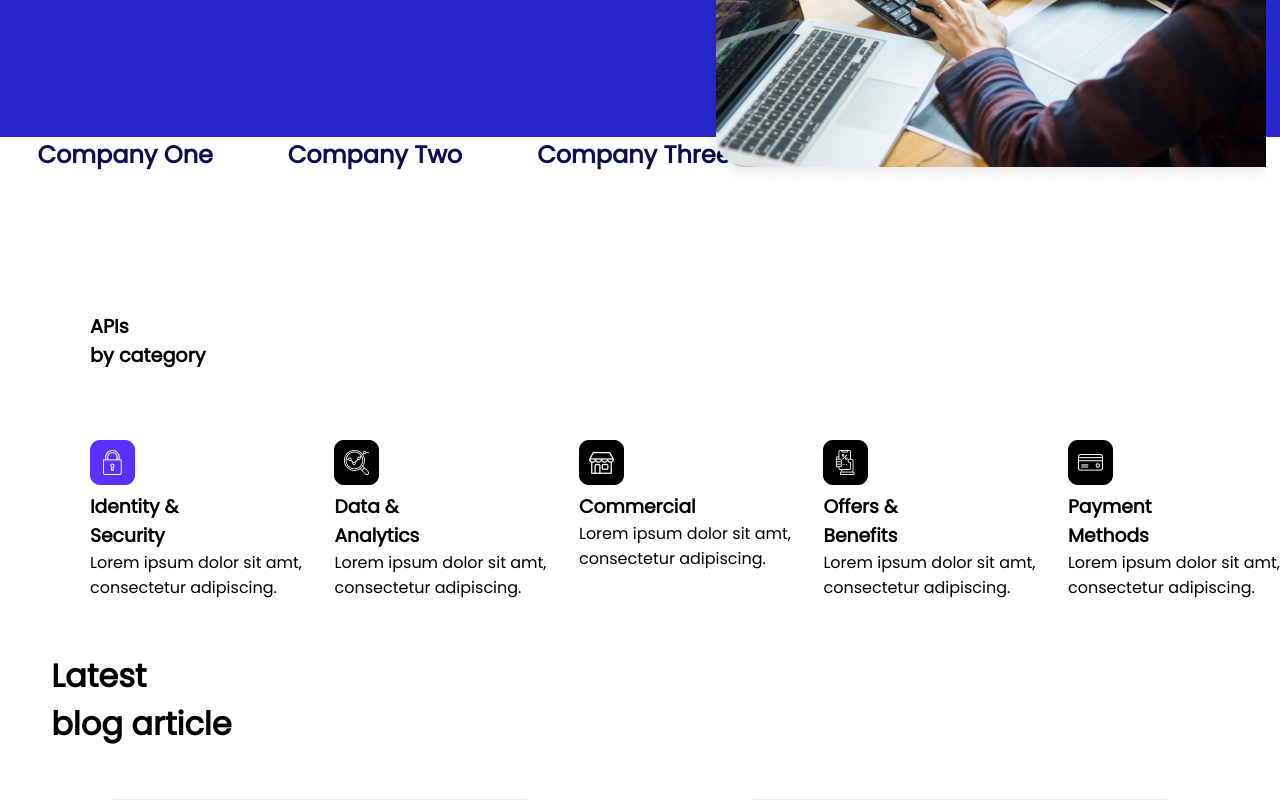
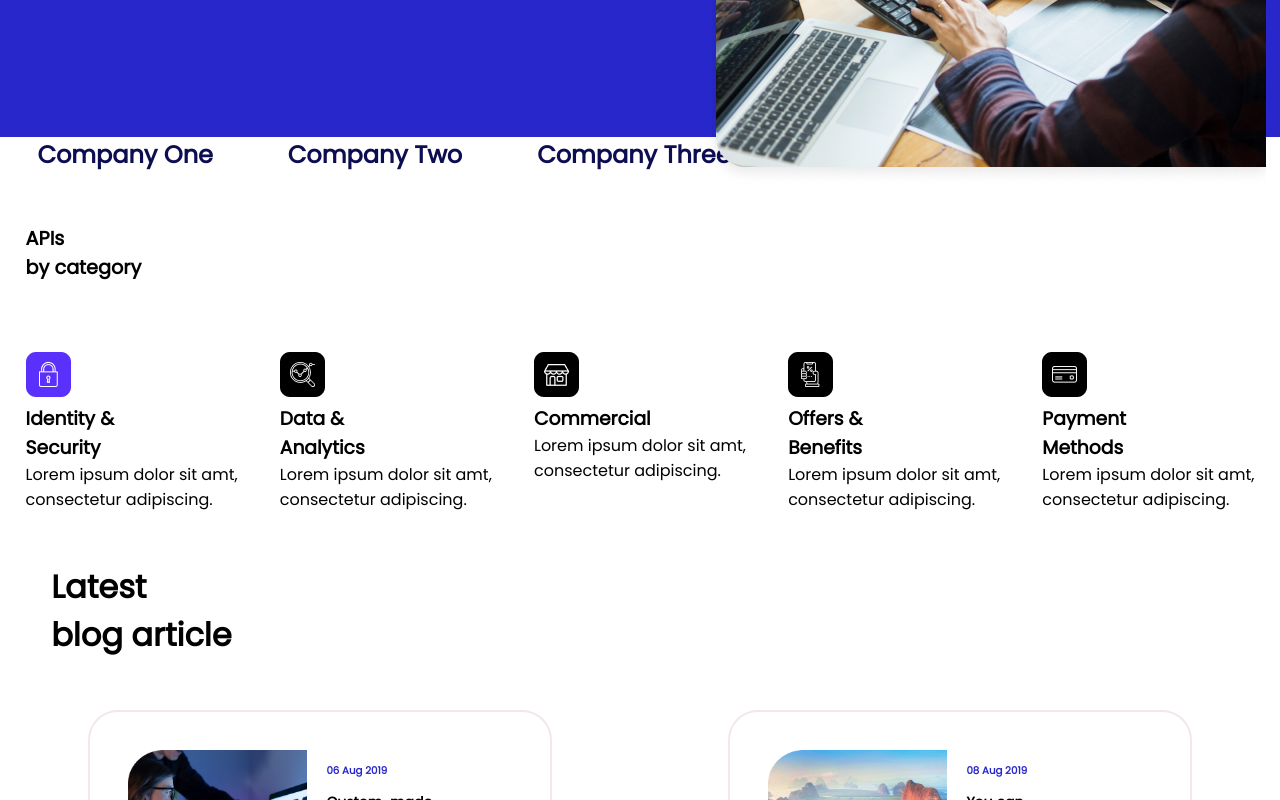
Before and after one commit to jysin330/Developer-Landing-Page, a plain HTML site: page index.html in a window 1280 px wide. Shown: the part 478-1278 px from the top of the page. Drawn offline with Linux system fonts and the light colour scheme.

Commit message:
minor change

```diff
--- a/style.css
+++ b/style.css
@@ -102,8 +102,8 @@ nav a {
   display: flex;
   flex-wrap: wrap;
   flex-direction: column;
-  margin-left: 90px;
-  margin-top: 140px;
+  margin: 4vw 2vw;
+
 }
 
 .api-heading {
```
